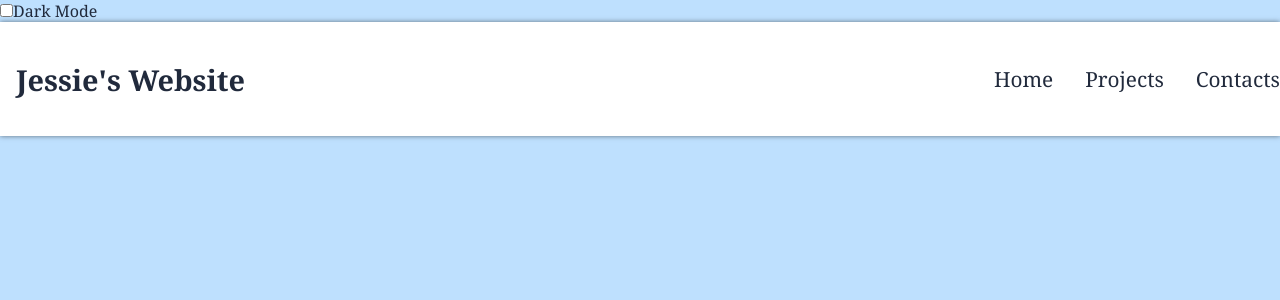
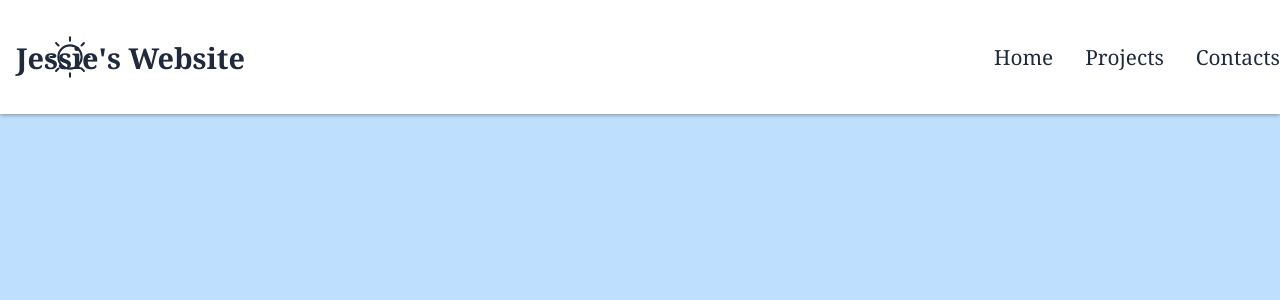
Before and after one commit to Is0toi/My-Website-pt2, a React (Create React App) app in the folder clock/: page / in a window 1280 px wide. Shown: the top 300 px of the page. Built offline with nearby package versions, Linux system fonts and the light colour scheme.

Commit message:
I got the toggle button to look good

```diff
--- /dev/null
+++ b/clock/src/component/Toggle.css
@@ -0,0 +1,9 @@
+.toggle-container{
+    position:absolute;
+    top:2em;
+    left: 2em;
+}
+
+.toggle{
+    visibility:hidden;
+}
--- a/clock/src/component/Toggle.jsx
+++ b/clock/src/component/Toggle.jsx
@@ -1,4 +1,4 @@
-//import './Toggle.css';
+import './Toggle.css';
 import { CiLight } from "react-icons/ci";
 
 export const Toggle = ({handleChange, isChecked}) => {
@@ -11,7 +11,7 @@ export const Toggle = ({handleChange, isChecked}) => {
             onChange ={handleChange}
             checked = {isChecked}
             />
-            <label htmlFor="check">Dark Mode</label>
+            <label htmlFor="check"><CiLight size={50}/></label>
         </div>
     );
 }
```
Also changed, not shown: clock/src/component/Togle.css (deleted).
